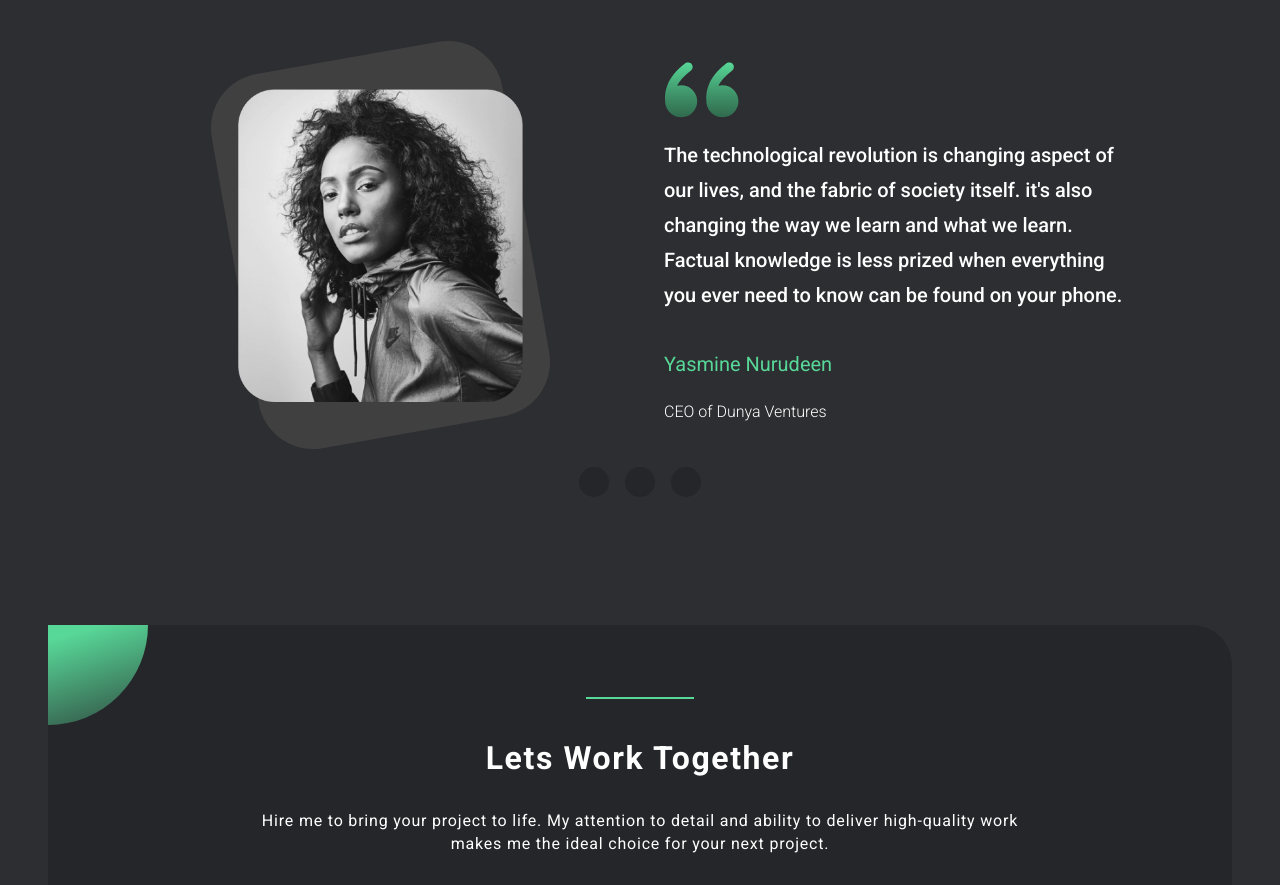
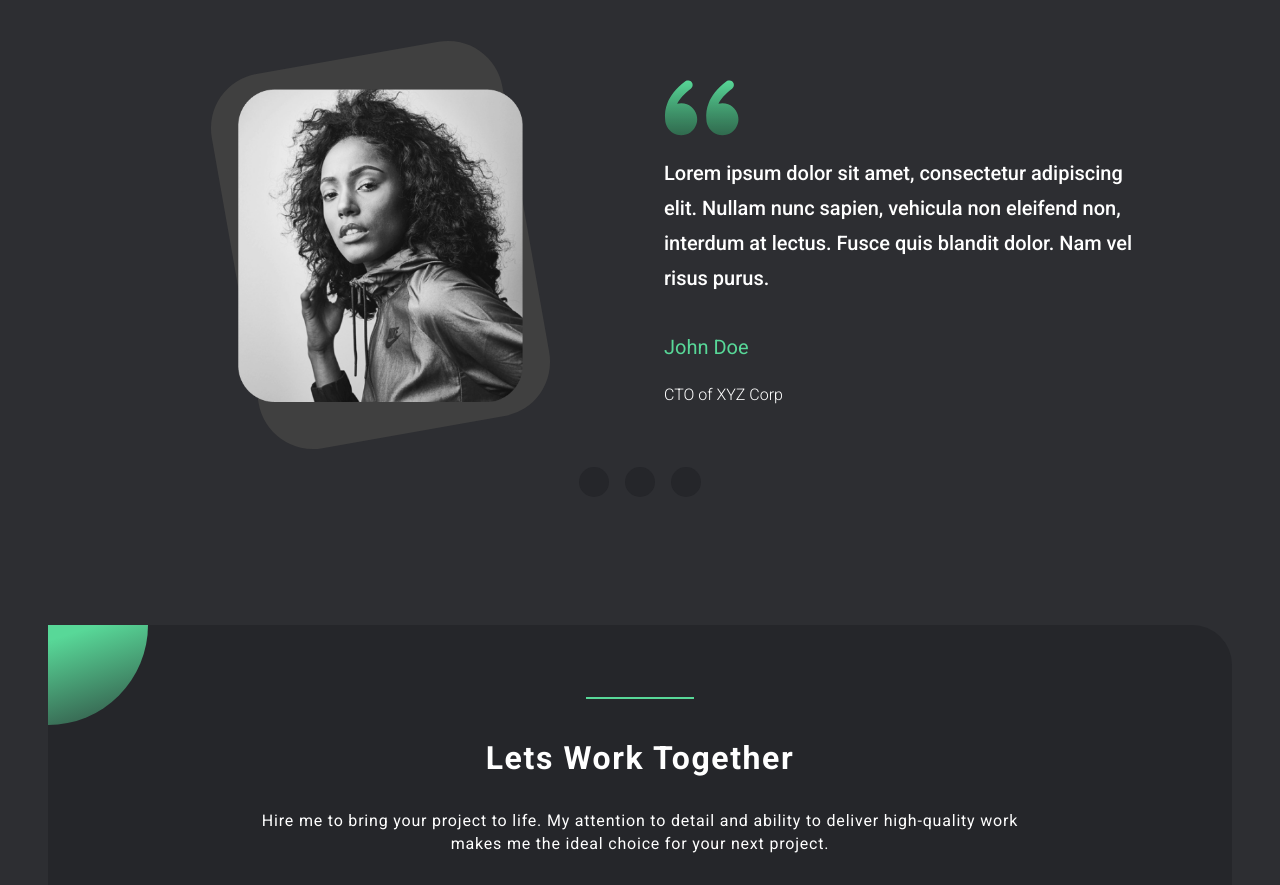
Before and after one commit to tersoo-ahire/Portfolio, a React (Vite) app in the folder project/: page / in a window 1280 px wide. Shown: the part 4880-5765 px from the top of the page. Built offline with nearby package versions, Linux system fonts and the light colour scheme.

Commit message:
added functionality for slider to move automatically

```diff
--- a/project/src/components/Testimonial.jsx
+++ b/project/src/components/Testimonial.jsx
@@ -1,32 +1,72 @@
-import React from "react";
+import React, { useEffect, useState } from "react";
 import quote from "../assets/quote.svg";
 import sample from "../assets/lady.png";
 
-export default function Testimonial(){
+export default function Testimonial() {
+    const [currentSlide, setCurrentSlide] = useState(0);
+    const testimonials = [
+        {
+            id: 1,
+            text:
+            "The technological revolution is changing aspect of our lives, and the fabric of society itself. it's also changing the way we learn and what we learn. Factual knowledge is less prized when everything you ever need to know can be found on your phone.",
+            author: "Yasmine Nurudeen",
+            company: "CEO of Dunya Ventures",
+        },
+        {
+            id: 2,
+            text:
+            "Lorem ipsum dolor sit amet, consectetur adipiscing elit. Nullam nunc sapien, vehicula non eleifend non, interdum at lectus. Fusce quis blandit dolor. Nam vel risus purus.",
+            author: "John Doe",
+            company: "CTO of XYZ Corp",
+        },
+        {
+            id: 3,
+            text:
+            "Sed auctor imperdiet augue, at convallis magna. Duis pharetra, tortor vel malesuada tincidunt, quam mi vulputate ex, et scelerisque diam diam non nulla.",
+            author: "Jane Smith",
+            company: "Marketing Director at ABC Inc",
+        },
+        ];
+
+    useEffect(() => {
+        const interval = setInterval(() => {
+            setCurrentSlide((currentSlide + 1) % testimonials.length);
+        }, 5000);
+            return () => clearInterval(interval);
+        }, [currentSlide]);
+
+    function handleNavClick(index) {
+        setCurrentSlide(index);
+    }
+
     return (
         <section>
             <div className="testimonial-container">
                 <div className="testimonial-left">
                     <div className="img-bg"></div>
-                    <div className="img-con"><img src={sample} alt="sample image" /></div>
+                    <div className="img-con">
+                        <img src={sample} alt="sample image" />
+                    </div>
                 </div>
                 <div className="testimonial-right">
-                    <img src={quote} alt="Left Quote Icon" width="75px"/>
-                    <p className="test-p1">
-                        The technological revolution is changing aspect of our lives,
-                        and the fabric of society itself. it's also changing the way we
-                        learn and what we learn. Factual knowledge is less prized when
-                        everything you ever need to know can be found on your phone.
+                    <img src={quote} alt="Left Quote Icon" width="75px" />
+                    <p className="test-p1" data-testimonial={testimonials[currentSlide].id}>
+                        {testimonials[currentSlide].text}
                     </p>
-                    <p className="test-p2">Yasmine Nurudeen</p>
-                    <p className="test-p3">CEO of Dunya Ventures</p>
+                    <p className="test-p2">{testimonials[currentSlide].author}</p>
+                    <p className="test-p3">{testimonials[currentSlide].company}</p>
                 </div>
             </div>
             <div className="test-nav">
-                <div className="nav-circle"></div>
-                <div className="nav-circle"></div>
-                <div className="nav-circle"></div>
+                {testimonials.map((testimonial, index) => (
+                <div
+                    key={testimonial.id}
+                    className={`nav-circle ${currentSlide === index ? "active" : ""}`}
+                    data-testimonial-nav={testimonial.id}
+                    onClick={() => handleNavClick(index)}
+                ></div>
+                ))}
             </div>
         </section>
-    )
+    );
 }
```
